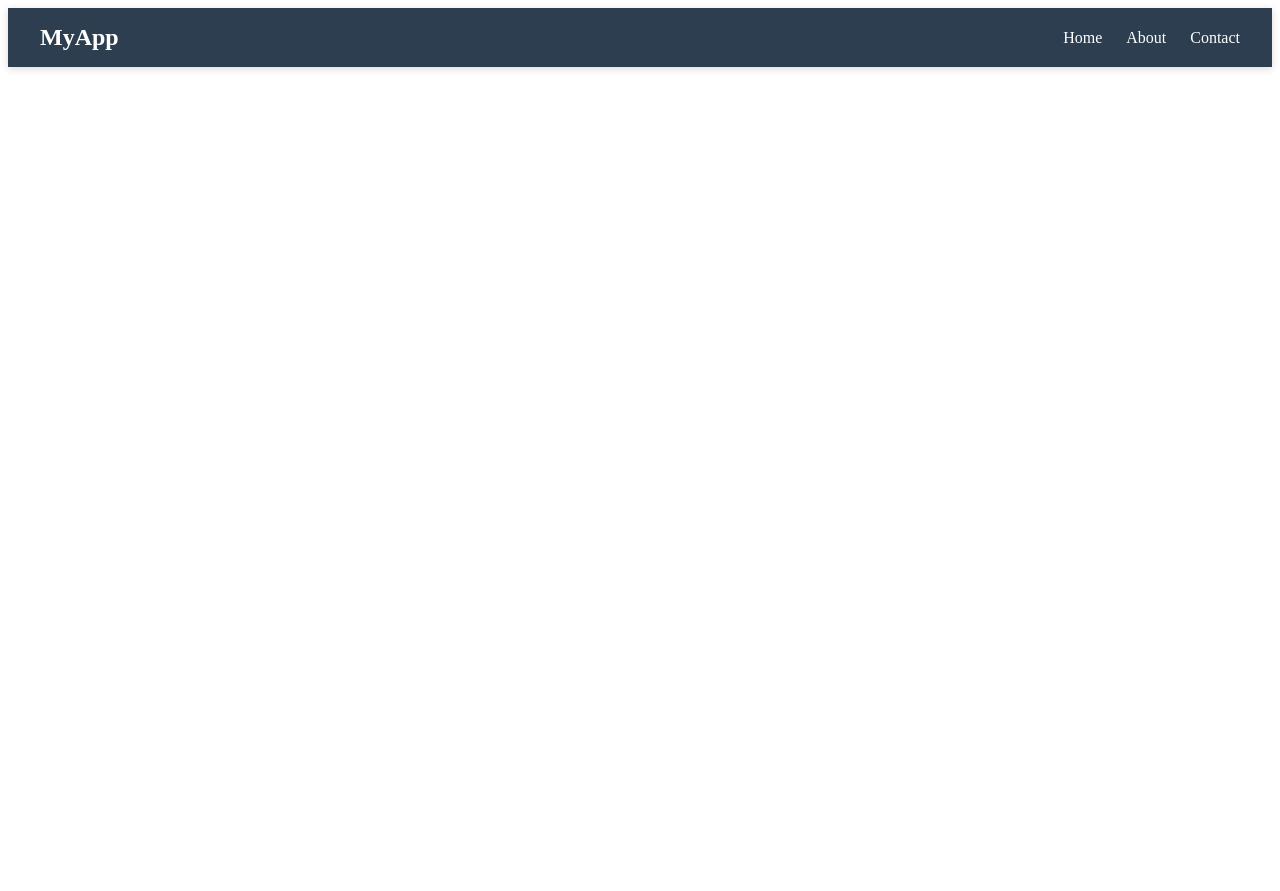
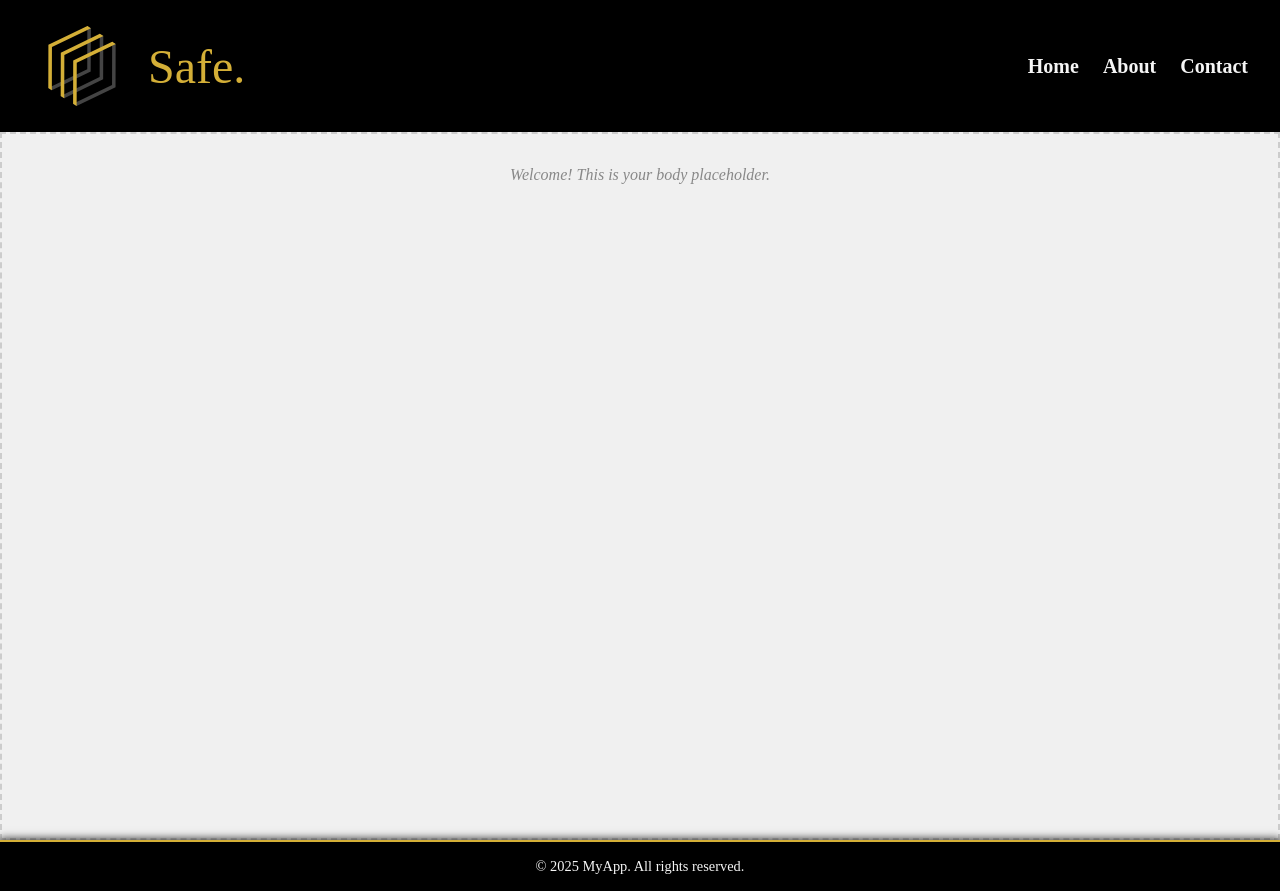
Before and after one commit to kalenyng/FirstAngularProject, an Angular app: page / in a window 1280 px wide. Before the commit the page ends 800 px from the top, so only its background shows below. Built offline with nearby package versions, Linux system fonts and the light colour scheme.

Commit message:
Adding footer and styles

```diff
--- a/src/app/app.component.css
+++ b/src/app/app.component.css
@@ -0,0 +1,9 @@
+.content-placeholder {
+  padding: 2rem;
+  min-height: 80vh; /* Make it tall enough */
+  background-color: #f0f0f0;
+  border: 2px dashed #ccc;
+  text-align: center;
+  font-style: italic;
+  color: #888;
+}
--- a/src/app/app.component.html
+++ b/src/app/app.component.html
@@ -1,3 +1,7 @@
+<app-header></app-header>
 
-  <app-header></app-header>
-  <router-outlet></router-outlet>
+<main class="content-placeholder">
+  <p>Welcome! This is your body placeholder.</p>
+</main>
+
+<app-footer></app-footer>
--- /dev/null
+++ b/src/app/footer/footer.component.css
@@ -0,0 +1,10 @@
+.footer {
+  background-color: var(--color-bg);      /* same dark black background */
+  color: var(--color-text);                /* same light text */
+  text-align: center;
+  padding: 1rem;
+  font-size: 0.9rem;
+  box-shadow: 0 -2px 8px var(--color-shadow); /* subtle top shadow */
+  margin-top: auto;                        /* push footer to bottom if flex container */
+  border-top: 2px solid var(--color-accent); /* gold accent border on top */
+}
--- /dev/null
+++ b/src/app/footer/footer.component.html
@@ -0,0 +1,3 @@
+<footer class="footer">
+  <p>&copy; {{ currentYear }} MyApp. All rights reserved.</p>
+</footer>
--- /dev/null
+++ b/src/app/footer/footer.component.ts
@@ -0,0 +1,11 @@
+import { Component } from '@angular/core';
+
+@Component({
+  selector: 'app-footer',
+  standalone: true,
+  templateUrl: './footer.component.html',
+  styleUrls: ['./footer.component.css']
+})
+export class FooterComponent {
+  currentYear = new Date().getFullYear();
+}
--- a/src/app/header/header.component.css
+++ b/src/app/header/header.component.css
@@ -2,26 +2,39 @@
   display: flex;
   justify-content: space-between;
   align-items: center;
-  background-color: #2c3e50;
+  background-color: var(--color-bg);
   padding: 1rem 2rem;
-  color: white;
-  box-shadow: 0 2px 8px rgba(0, 0, 0, 0.15);
+  color: var(--color-text);
+  box-shadow: 0 2px 8px var(--color-shadow);
 }
 
 .logo {
-  font-size: 1.5rem;
-  font-weight: bold;
+  display: flex;
+  align-items: center;
+  gap: 1rem;
+}
+
+h1 {
+  margin: 0;
+  color: var(--color-accent);
+  font-size: 3rem;
+  font-weight: 500;
 }
 
 .nav a {
-  color: white;
+  cursor: pointer;
+  color: var(--color-text);
   text-decoration: none;
   margin-left: 1.5rem;
-  font-weight: 500;
-  transition: color 0.3s ease;
+  font-weight: 600;
+  font-size: 1.25rem;
+  padding-bottom: 4px;
+  transition: color 0.3s ease, border-bottom 0.3s ease;
+  border-bottom: 2px solid transparent;
 }
 
 .nav a:hover,
 .nav a.active {
-  color: #1abc9c;
+  color: var(--color-accent);
+  border-bottom: 2px solid var(--color-accent);
 }
--- a/src/app/header/header.component.html
+++ b/src/app/header/header.component.html
@@ -1,5 +1,24 @@
 <header class="header">
-  <div class="logo">MyApp</div>
+  <div class="logo">
+    <svg preserveAspectRatio="none" viewBox="0 0 200 200" height="100" width="100" xmlns="http://www.w3.org/2000/svg" data-type="color" role="presentation" aria-hidden="true" aria-label="">
+      <defs>
+        <style>
+          #comp-m9h1gyw7 svg [data-color="1"] { fill: #000000; }  /* black */
+          #comp-m9h1gyw7 svg [data-color="2"] { fill: #d4af37; }  /* gold */
+        </style>
+      </defs>
+      <g>
+        <path d="M160.3 51.3l-.2 86.5L82 175.5l7.1 4.5 78-37.6.2-86.6-7-4.5z" fill="#444444" data-color="2"></path> <!-- dark grey -->
+        <path d="M142.6 40.1l-7.1-4.5-.2 86.5-78.1 37.7 7.1 4.5 78-37.6.3-86.6z" fill="#444444" data-color="1"></path>   <!-- black -->
+        <path d="M117.8 24.5l-7.1-4.5-.2 86.5-78.1 37.7 7.1 4.5 78-37.6c.1-.1.3-86.6.3-86.6z" fill="#444444" data-color="1"></path> <!-- white -->
+        <path d="M160.4 51.3L82.4 89l-.2 86.6 7.1 4.5.2-86.5 78.1-37.7c-.1 0-7.2-4.6-7.2-4.6z" fill="#d4af37" data-color="2"></path> <!-- gold -->
+        <path d="M135.6 35.7l-78 37.6-.2 86.6 7.1 4.5.2-86.5 78.1-37.7-7.2-4.5z" fill="#d4af37" data-color="2"></path>   <!-- gold -->
+        <path d="M110.8 20l-78 37.6-.2 86.6 7.1 4.5.2-86.5L118 24.5c-.1 0-7.2-4.5-7.2-4.5z" fill="#d4af37" data-color="1"></path>   <!-- black -->
+      </g>
+    </svg>
+
+  <h1>Safe.</h1>
+  </div>
   <nav class="nav">
     <a routerLink="/" routerLinkActive="active">Home</a>
     <a routerLink="/about" routerLinkActive="active">About</a>
--- a/src/styles.css
+++ b/src/styles.css
@@ -1 +1,10 @@
-/* You can add global styles to this file, and also import other style files */
+:root {
+  --color-bg: #000000;
+  --color-text: #f5f5f5;
+  --color-accent: #d4af37;
+  --color-shadow: rgba(0, 0, 0, 0.7);
+}
+
+* {
+  margin: 0;
+}
```
Also changed, not shown: src/app/app.component.ts (+4 -4 lines), 1 other file (tests, documents, lock files or other folders).
